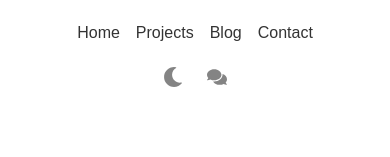
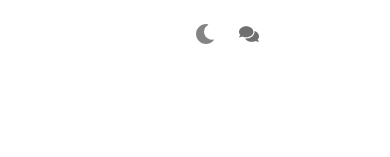
Before and after one commit to MohammedPathariya/MyPortfolio, a React (Create React App) app: page / in a window 390 px wide. Shown: the top 157 px of the page. Built offline with nearby package versions, Linux system fonts and the light colour scheme.

Commit message:
Made the Navbar translucent and increased the width

```diff
--- a/src/components/Header.css
+++ b/src/components/Header.css
@@ -1,33 +1,43 @@
 /* src/components/Header.css */
 
 .site-header {
+  position: fixed;                   /* stick to top */
+  top: 0;
+  left: 0;
+  width: 100%;
+  height: 72px;                      /* match body padding */
+  background: rgba(255, 255, 255, 0.75);
+  backdrop-filter: blur(8px);
+  z-index: 1000;
+
   display: flex;
-  align-items: center;
-  background-color: var(--bg-color);
-  padding: 0.5rem 2rem;
-  position: sticky;
-  top: 0;
-  z-index: 1000;
+  align-items: center;               /* vertical center */
+  padding: 0 2rem;                   /* horizontal gutters */
 }
 
 .header-container {
-  max-width: 1100px;
+  max-width: 1600px;           /* keep your wider navbar */
+  width: 100%;
   margin: 0 auto;
+
   display: flex;
-  justify-content: center;
+  justify-content: center;     /* center the whole group */
   align-items: center;
-  gap: 20rem;
+  gap: 10rem;                  /* space between links & buttons */
 }
+
 
 .nav-links {
   display: flex;
-  gap: 1rem;
+  gap: 2rem;                         /* breathing room between links */
 }
 
 .nav-links a {
+  font-size: 1.1rem;                 /* slightly larger */
   text-decoration: none;
   color: var(--text-color);
   font-weight: 500;
+  padding: 0.5rem 0;                 /* tappable height */
   transition: color 0.2s ease;
 }
 
@@ -38,17 +48,18 @@
 .header-controls {
   display: flex;
   align-items: center;
-  gap: 0.75rem;
+  gap: 1rem;
 }
 
 .theme-toggle,
 .chat-toggle {
   background: none;
   border: none;
-  font-size: 1.25rem;
+  font-size: 1.5rem;                 /* larger icons */
+  padding: 0.5rem;
   cursor: pointer;
   color: var(--text-color);
-  opacity: 0.6;
+  opacity: 0.7;
   transition: opacity 0.2s, color 0.2s;
 }
 
@@ -58,20 +69,34 @@
   color: var(--accent-color);
 }
 
+/* push page content below fixed header */
+body {
+  padding-top: 72px;                 /* match header height */
+}
+
 /* ── Responsive ────────────────────────────────────────────────────────── */
-@media (max-width: 640px) {
+@media (max-width: 768px) {
   .header-container {
     flex-wrap: wrap;
-    justify-content: center;
+    justify-content: center;         /* center when wrapped */
+  }
+  .nav-links {
     gap: 1rem;
   }
+  .nav-links a {
+    font-size: 1rem;
+  }
+  .theme-toggle,
+  .chat-toggle {
+    font-size: 1.25rem;
+  }
+}
+
+@media (max-width: 480px) {
   .nav-links {
-    width: 100%;
-    justify-content: center;
-    margin-bottom: 0.5rem;
+    display: none;                   /* collapse links on super-small */
   }
   .header-controls {
-    width: 100%;
-    justify-content: center;
+    gap: 0.5rem;
   }
 }
--- a/src/components/TimelineTabs.js
+++ b/src/components/TimelineTabs.js
@@ -85,8 +85,8 @@ export default function TimelineTabs() {
               />
             </div>
             <div className="timeline-content">
-              <h3 className="timeline-item-title">{item.title}</h3>
-              <h4 className="timeline-institution">{item.institution}</h4>
+              <h3 className="timeline-item-title">{item.institution}</h3>
+              <h4 className="timeline-institution">{item.title}</h4>
               <span className="timeline-period">{item.period}</span>
               <ul className="timeline-bullets">
                 {item.points.map((point, i) => (
```
